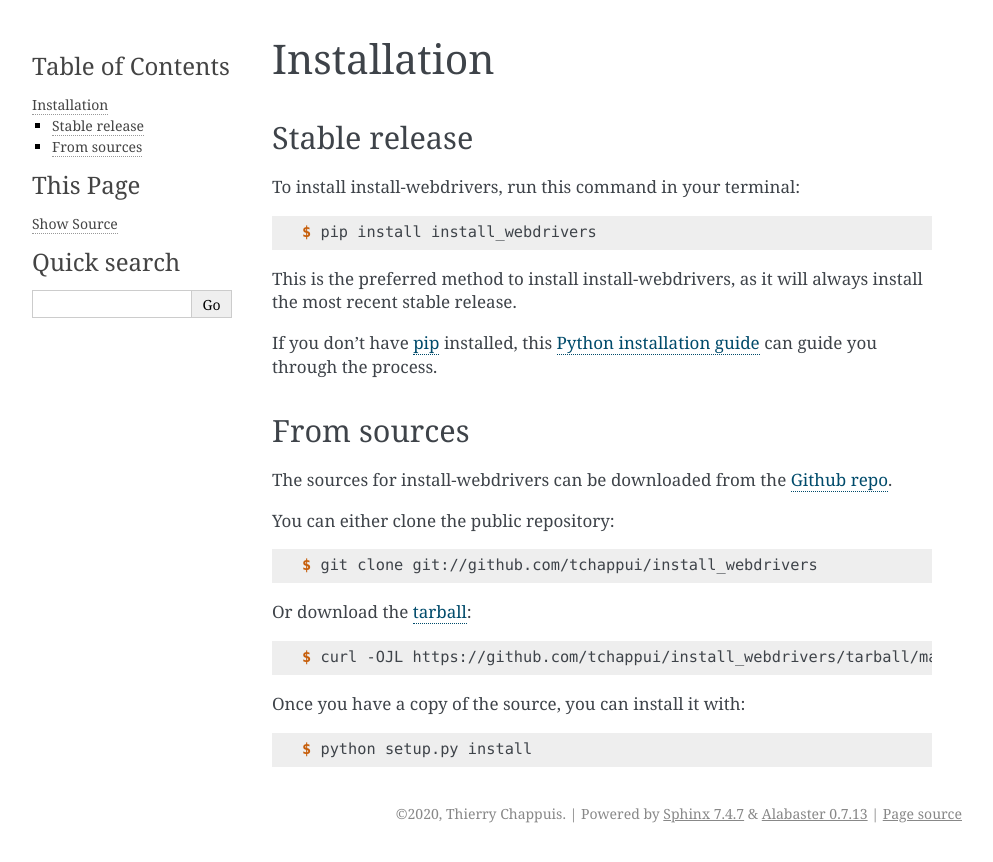
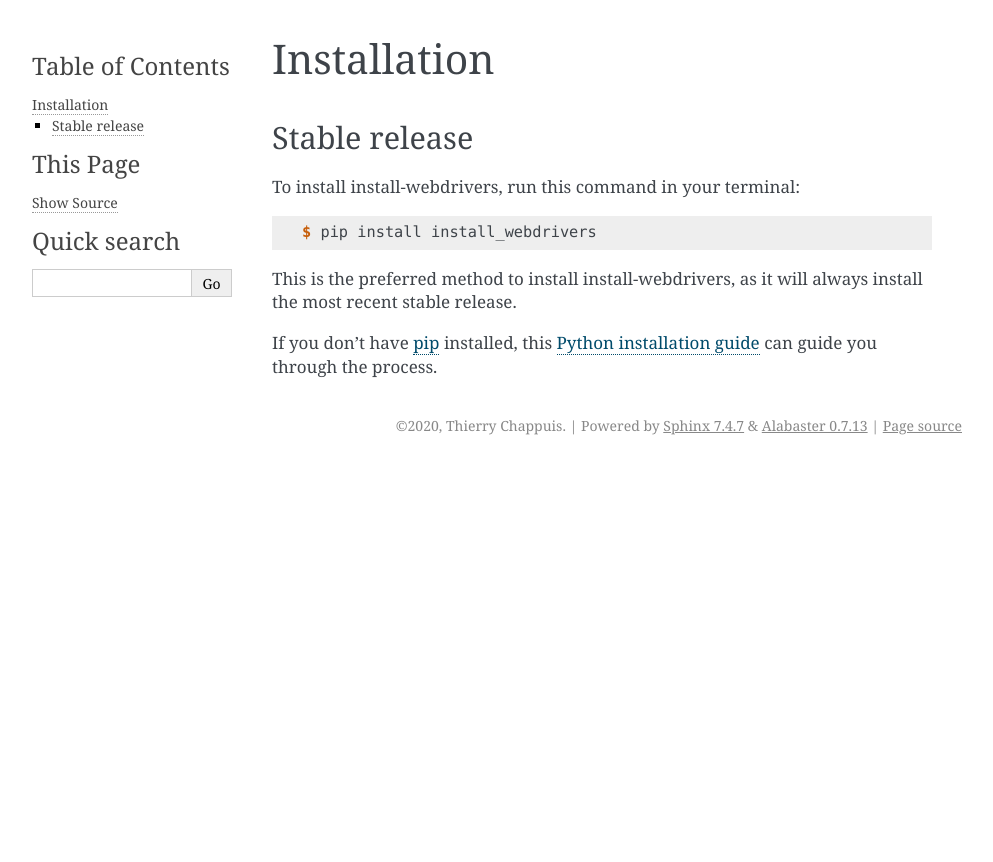
Before and after one commit to pythonmentor/tchappui-webdrivers, a Sphinx documentation site: the page built from docs/installation.rst, in a window 1280 px wide. Shown: the top 862 px of the page, without its empty margins (148-1141 px from the left). Built offline with Sphinx 7.4.7, drawn with Linux system fonts in a browser that asks for light colours; pages that are not in the unit, such as notebooks, are missing from menus; the version number is read from the project's files by our own code.

Commit message:
Updated the documentation

```diff
--- a/docs/installation.rst
+++ b/docs/installation.rst
@@ -21,31 +21,3 @@ you through the process.
 
 .. _pip: https://pip.pypa.io
 .. _Python installation guide: http://docs.python-guide.org/en/latest/starting/installation/
-
-
-From sources
-------------
-
-The sources for install-webdrivers can be downloaded from the `Github repo`_.
-
-You can either clone the public repository:
-
-.. code-block:: console
-
-    $ git clone git://github.com/tchappui/install_webdrivers
-
-Or download the `tarball`_:
-
-.. code-block:: console
-
-    $ curl -OJL https://github.com/tchappui/install_webdrivers/tarball/master
-
-Once you have a copy of the source, you can install it with:
-
-.. code-block:: console
-
-    $ python setup.py install
-
-
-.. _Github repo: https://github.com/tchappui/install_webdrivers
-.. _tarball: https://github.com/tchappui/install_webdrivers/tarball/master
```
Also changed, not shown: docs/usage.rst (+12 -2 lines), 1 other file.
